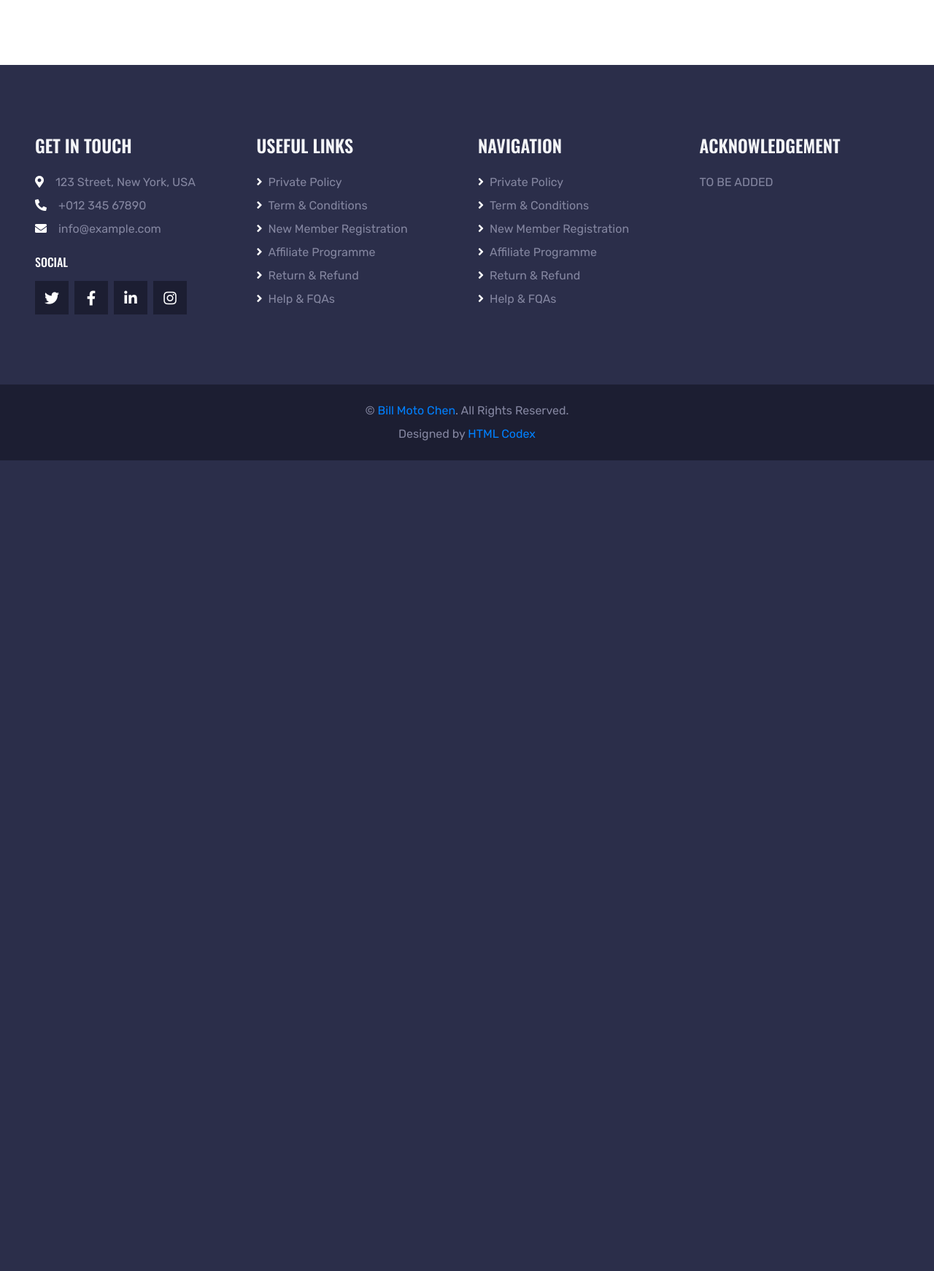
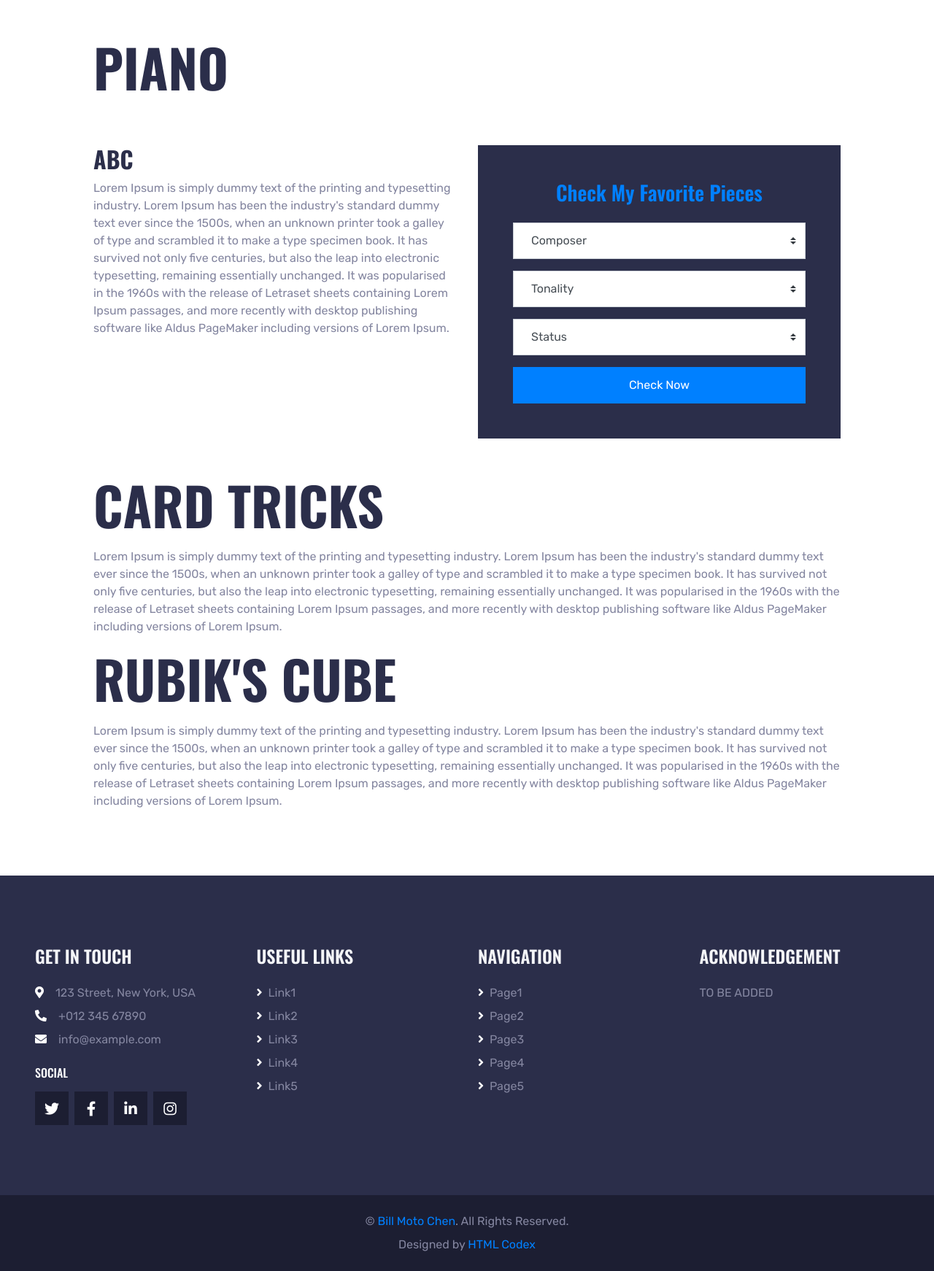
Before and after one commit to BillMotoChen/SelfIntro-StudyNote-Resume, a Django app: page /bmc/hobbies in a window 1280 px wide. Shown: the part 489-2231 px from the top of the page at 73% size. Before the commit the page ends 1120 px from the top, so only its background shows below. Run offline with Django 4.2, Linux system fonts and the light colour scheme; some libraries are stand-ins or nearby versions.

Commit message:
hobby page

```diff
--- a/BillMotoChen/aboutme/static/aboutme/css/style.css
+++ b/BillMotoChen/aboutme/static/aboutme/css/style.css
@@ -324,3 +324,8 @@ h6,
     background: linear-gradient(rgba(28, 30, 50, .9), rgba(28, 30, 50, .9)), url(../img/bg-banner.jpg);
     background-attachment: fixed;
 }
+
+.first-section {
+    width: 80%;
+    margin: 0 auto;
+}
--- a/BillMotoChen/aboutme/templates/aboutme/hobbies.html
+++ b/BillMotoChen/aboutme/templates/aboutme/hobbies.html
@@ -24,6 +24,80 @@
         </div>
     </div>
 
+    <!-- Piano -->
+    <section class="first-section">
+    <h1 class="display-3 text-uppercase text-secondary mb-3">Piano</h1>
+        <div class="row pt-5">
+            <div class="col-lg-6 mb-5">
+                <h2>ABC</h2>
+                <p>Lorem Ipsum is simply dummy text of the printing and typesetting industry.
+                    Lorem Ipsum has been the industry's standard dummy text ever since the 1500s,
+                    when an unknown printer took a galley of type and scrambled it to make a type specimen book.
+                    It has survived not only five centuries, but also the leap into electronic typesetting, remaining essentially unchanged.
+                    It was popularised in the 1960s with the release of Letraset sheets containing Lorem Ipsum passages,
+                    and more recently with desktop publishing software like Aldus PageMaker including versions of Lorem Ipsum.
+                </p>
+            </div>
+            <div class="col-lg-6 mb-5">
+                    <div class="bg-secondary p-5">
+                        <h3 class="text-primary text-center mb-4">Check My Favorite Pieces</h3>
+                        <div class="form-group">
+                            <select class="custom-select px-4" style="height: 50px;">
+                                <option selected>Composer</option>
+                                <option value="1">Chopin</option>
+                                <option value="2">Beethoven</option>
+                                <option value="3">Liszt</option>
+                                <option value="4">Bach</option>
+                            </select>
+                        </div>
+                        <div class="form-group">
+                            <select class="custom-select px-4" style="height: 50px;">
+                                <option selected>Tonality</option>
+                                <option value="1">C Major</option>
+                                <option value="2">C Minor</option>
+                                <option value="3">Db Major</option>
+                            </select>
+                        </div>
+                        <div class="form-group">
+                            <select class="custom-select px-4" style="height: 50px;">
+                                <option selected>Status</option>
+                                <option value="1">Want to Play</option>
+                                <option value="2">Practicing</option>
+                                <option value="3">Memorized but not Mastered</option>
+                                <option value="4">Performable</option>
+                            </select>
+                        </div>
+                        <div class="form-group mb-0">
+                            <button class="btn btn-primary btn-block" type="submit" style="height: 50px;">Check Now</button>
+                        </div>
+                    </div>
+                </div>
+        </div>
+    </section>
+
+    <section class="first-section">
+        <h1 class="display-3 text-uppercase text-secondary mb-3">Card Tricks</h1>
+        <p>Lorem Ipsum is simply dummy text of the printing and typesetting industry.
+            Lorem Ipsum has been the industry's standard dummy text ever since the 1500s,
+            when an unknown printer took a galley of type and scrambled it to make a type specimen book.
+            It has survived not only five centuries, but also the leap into electronic typesetting, remaining essentially unchanged.
+            It was popularised in the 1960s with the release of Letraset sheets containing Lorem Ipsum passages,
+            and more recently with desktop publishing software like Aldus PageMaker including versions of Lorem Ipsum.
+        </p>
+
+    </section>
+
+    <section class="first-section">
+        <h1 class="display-3 text-uppercase text-secondary mb-3">Rubik's Cube</h1>
+        <p>Lorem Ipsum is simply dummy text of the printing and typesetting industry.
+            Lorem Ipsum has been the industry's standard dummy text ever since the 1500s,
+            when an unknown printer took a galley of type and scrambled it to make a type specimen book.
+            It has survived not only five centuries, but also the leap into electronic typesetting, remaining essentially unchanged.
+            It was popularised in the 1960s with the release of Letraset sheets containing Lorem Ipsum passages,
+            and more recently with desktop publishing software like Aldus PageMaker including versions of Lorem Ipsum.
+        </p>
+
+    </section>
 {% include 'aboutme/include/footer.html' %}
 
 </body>
--- a/BillMotoChen/aboutme/templates/aboutme/include/footer.html
+++ b/BillMotoChen/aboutme/templates/aboutme/include/footer.html
@@ -18,23 +18,21 @@
             <div class="col-lg-3 col-md-6 mb-5">
                 <h4 class="text-uppercase text-light mb-4">Useful Links</h4>
                 <div class="d-flex flex-column justify-content-start">
-                    <a class="text-body mb-2" href="#"><i class="fa fa-angle-right text-white mr-2"></i>Private Policy</a>
-                    <a class="text-body mb-2" href="#"><i class="fa fa-angle-right text-white mr-2"></i>Term & Conditions</a>
-                    <a class="text-body mb-2" href="#"><i class="fa fa-angle-right text-white mr-2"></i>New Member Registration</a>
-                    <a class="text-body mb-2" href="#"><i class="fa fa-angle-right text-white mr-2"></i>Affiliate Programme</a>
-                    <a class="text-body mb-2" href="#"><i class="fa fa-angle-right text-white mr-2"></i>Return & Refund</a>
-                    <a class="text-body" href="#"><i class="fa fa-angle-right text-white mr-2"></i>Help & FQAs</a>
+                    <a class="text-body mb-2" href="#"><i class="fa fa-angle-right text-white mr-2"></i>Link1</a>
+                    <a class="text-body mb-2" href="#"><i class="fa fa-angle-right text-white mr-2"></i>Link2</a>
+                    <a class="text-body mb-2" href="#"><i class="fa fa-angle-right text-white mr-2"></i>Link3</a>
+                    <a class="text-body mb-2" href="#"><i class="fa fa-angle-right text-white mr-2"></i>Link4</a>
+                    <a class="text-body mb-2" href="#"><i class="fa fa-angle-right text-white mr-2"></i>Link5</a>
                 </div>
             </div>
             <div class="col-lg-3 col-md-6 mb-5">
                 <h4 class="text-uppercase text-light mb-4">Navigation</h4>
                 <div class="d-flex flex-column justify-content-start">
-                    <a class="text-body mb-2" href="#"><i class="fa fa-angle-right text-white mr-2"></i>Private Policy</a>
-                    <a class="text-body mb-2" href="#"><i class="fa fa-angle-right text-white mr-2"></i>Term & Conditions</a>
-                    <a class="text-body mb-2" href="#"><i class="fa fa-angle-right text-white mr-2"></i>New Member Registration</a>
-                    <a class="text-body mb-2" href="#"><i class="fa fa-angle-right text-white mr-2"></i>Affiliate Programme</a>
-                    <a class="text-body mb-2" href="#"><i class="fa fa-angle-right text-white mr-2"></i>Return & Refund</a>
-                    <a class="text-body" href="#"><i class="fa fa-angle-right text-white mr-2"></i>Help & FQAs</a>
+                    <a class="text-body mb-2" href="#"><i class="fa fa-angle-right text-white mr-2"></i>Page1</a>
+                    <a class="text-body mb-2" href="#"><i class="fa fa-angle-right text-white mr-2"></i>Page2</a>
+                    <a class="text-body mb-2" href="#"><i class="fa fa-angle-right text-white mr-2"></i>Page3</a>
+                    <a class="text-body mb-2" href="#"><i class="fa fa-angle-right text-white mr-2"></i>Page4</a>
+                    <a class="text-body mb-2" href="#"><i class="fa fa-angle-right text-white mr-2"></i>Page5</a>
                 </div>
             </div>
             <div class="col-lg-3 col-md-6 mb-5">
```
